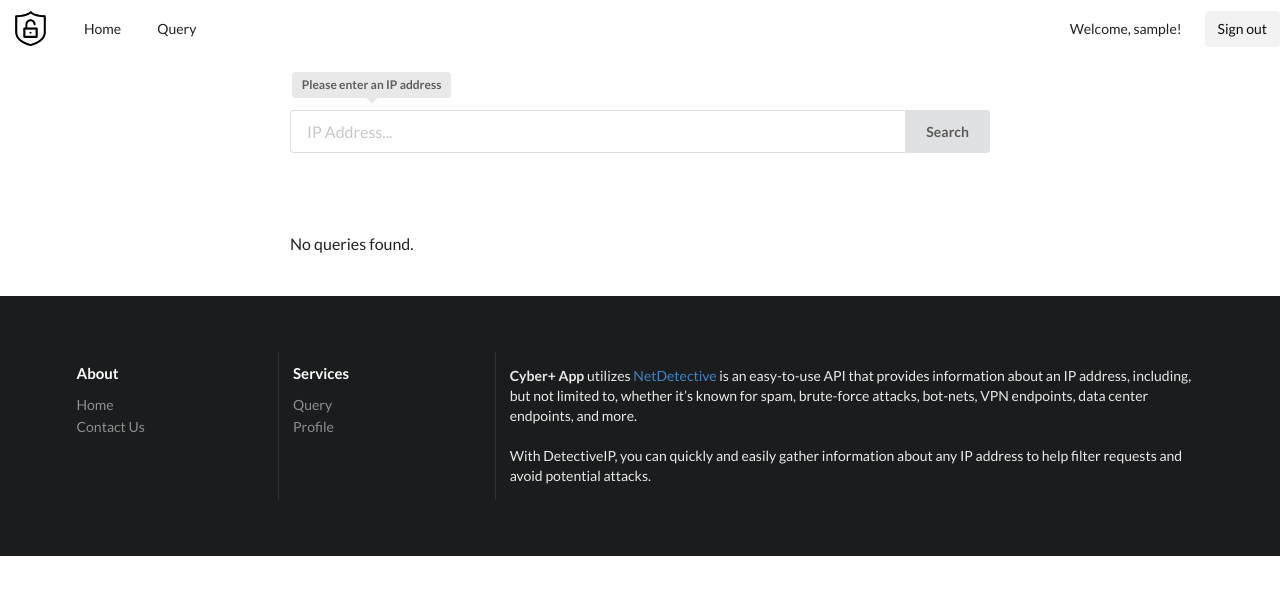
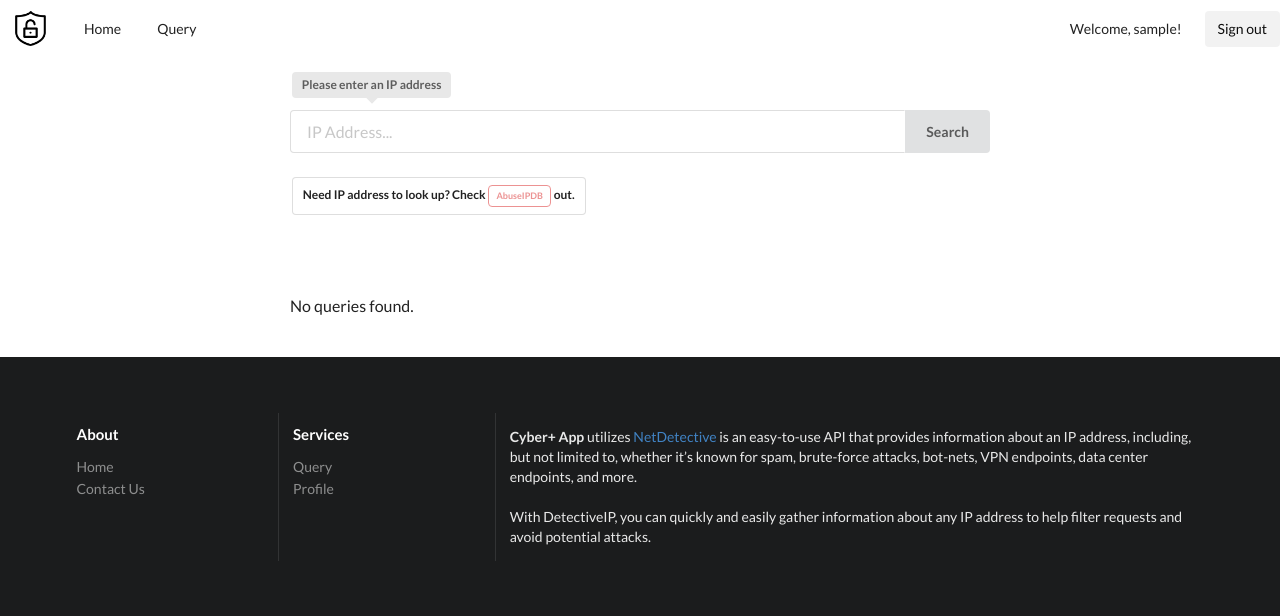
Before and after one commit to bunyaminsari/finalProjectBSari, a Django app: page /query/ in a window 1280 px wide. Shown: the top 616 px of the page. Run offline with Django 4.2, Linux system fonts and the light colour scheme; the visitor is signed in with stand-in values (Sample User, id 1); data that the repository does not hold is empty.

Commit message:
demo IP address link added.

```diff
--- a/api/templates/api/query.html
+++ b/api/templates/api/query.html
@@ -16,6 +16,7 @@
             <button class="ui button">Search</button>
         </div>
         </form>
+    <div><br><p class="ui basic label">Need IP address to look up? Check <a class=" ui basic label mini red" href="https://www.abuseipdb.com/" target="_blank">AbuseIPDB</a> out.</p></div>
     </div>
     <br>
     <br>
```
